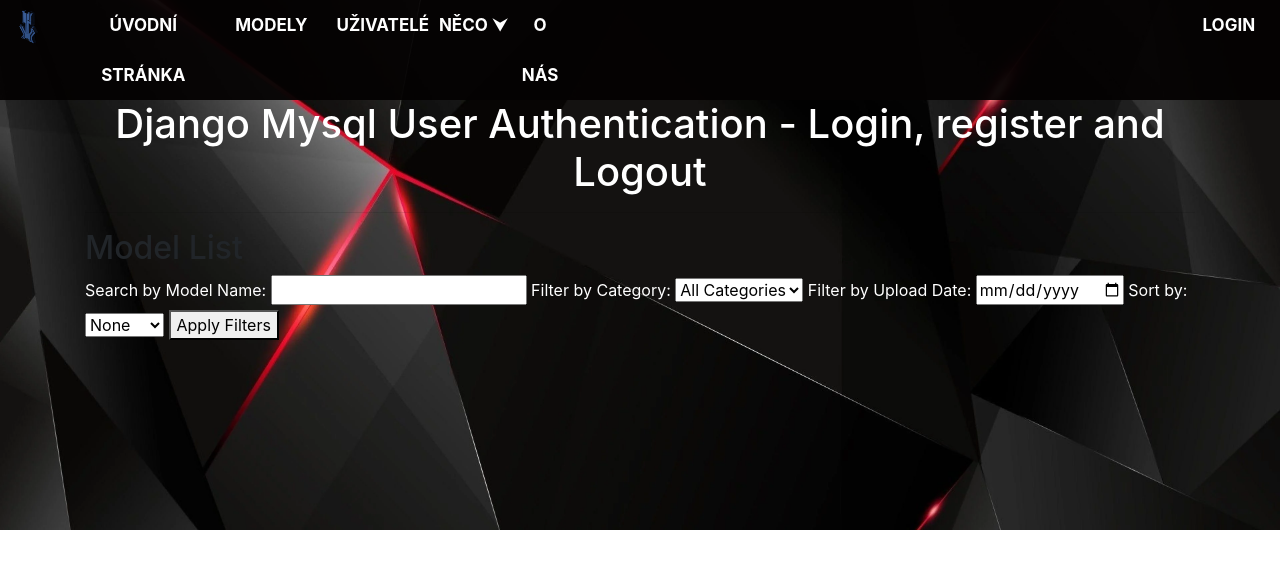
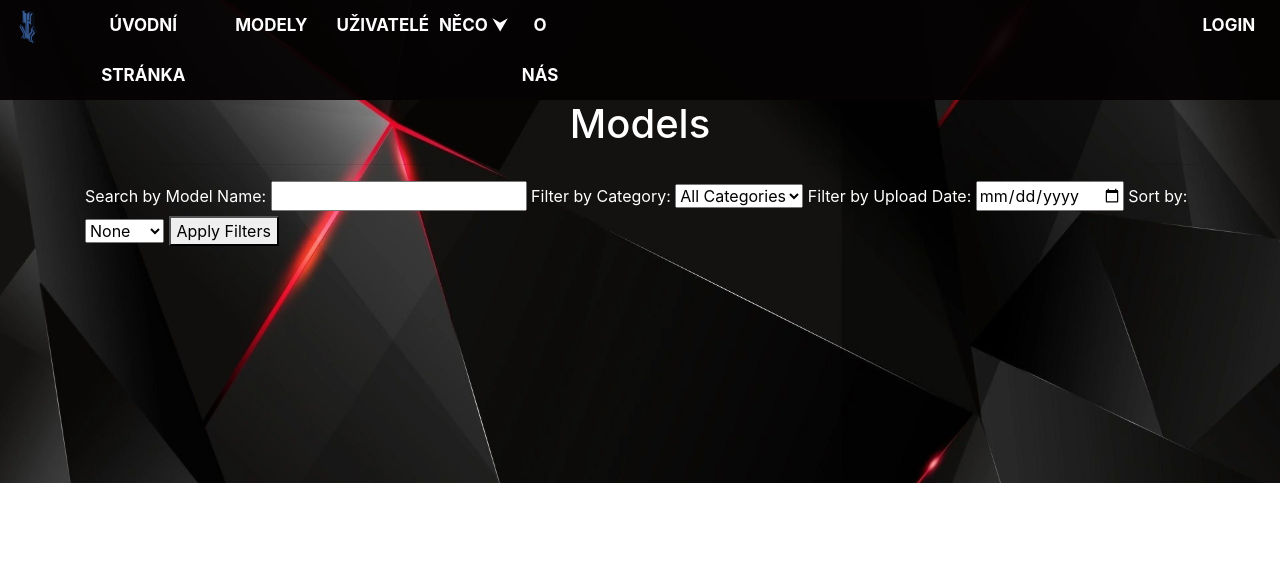
Before and after one commit to OndraVicha/zaverecny-projekt, a Django app: page /modelViewer/model_list/ in a window 1280 px wide. Shown: the top 569 px of the page. Run offline with Django 4.2, Linux system fonts and the light colour scheme; data that the repository does not hold is empty; parts of the project's set-up code (start-up, migrations or seed data) failed here and were passed over; some libraries are stand-ins or nearby versions.

Commit message:
Funkčnost faviconu|rating pořád nefunguje

```diff
--- a/djangoProject/urls.py
+++ b/djangoProject/urls.py
@@ -29,3 +29,6 @@ urlpatterns = [
 
 urlpatterns += static(settings.STATIC_URL, document_root=settings.STATIC_ROOT)
 urlpatterns += static(settings.MEDIA_URL, document_root=settings.MEDIA_ROOT)
+
+if settings.DEBUG:
+    urlpatterns += static(settings.STATIC_URL, document_root=settings.STATIC_ROOT)
--- a/modelViewer/templates/base.html
+++ b/modelViewer/templates/base.html
@@ -2,7 +2,7 @@
 <html lang="cs">
     <head>
          <title>{% block title %}Modely{% endblock %}</title>
-        <link rel="icon" href="../static/img/logo.png" type="image/png">
+        <link rel="icon" href="../static/img/logo-background.png" type="image/png">
          <meta charset="utf-8">
          <meta name="viewport" content="width=device-width, initial-scale=1">
          <link rel="stylesheet" href="https://maxcdn.bootstrapcdn.com/bootstrap/4.4.1/css/bootstrap.min.css">
--- a/modelViewer/templates/home.html
+++ b/modelViewer/templates/home.html
@@ -2,12 +2,11 @@
 <html lang="cs">
     <head>
     <title>{% block nazev %}User{% endblock %}</title>
-
-    <link rel="icon" href="../static/img/logo.png" type="image/png">
         <meta charset="utf-8">
         <meta name="viewport" content="width=device-width, initial-scale=1">
         <link rel="stylesheet" href="https://maxcdn.bootstrapcdn.com/bootstrap/4.4.1/css/bootstrap.min.css">
         {% load static %}
+            <link rel="icon" href="{% static '/img/logo-background.png' %}" type="image/png">
         <link rel="stylesheet" href="{% static 'css/navbar.css' %}">
         <link rel="stylesheet" href="{% static 'userCSS/home.css' %}">
         <link rel="stylesheet" href="{% static 'userCSS/profile.css' %}">
@@ -16,8 +15,6 @@
         <script src="{% static 'js/navbar.js' %}"></script>
         <script src="{% static 'js/rating.js' %}"></script>
         <script src="https://aframe.io/releases/1.5.0/aframe.min.js"></script>
-
-
     </head>
 {% include 'frontpage/navbar.html' %}
 <body>
--- a/modelViewer/templates/models/search_model.html
+++ b/modelViewer/templates/models/search_model.html
@@ -1,8 +1,8 @@
 {% extends 'home.html' %}
+{% block nazev %}Search model{% endblock %}
+{% block h1 %}<h1 class="h1">Models</h1>{% endblock %}
 
 {% block search %}
-  <h2>Model List</h2>
-
     <form method="get" action="{% url 'model_list' %}">
         <div class="text-white">
             <label for="model_name">Search by Model Name:</label>
```
Lines whose indentation alone changed are shown as unchanged.
